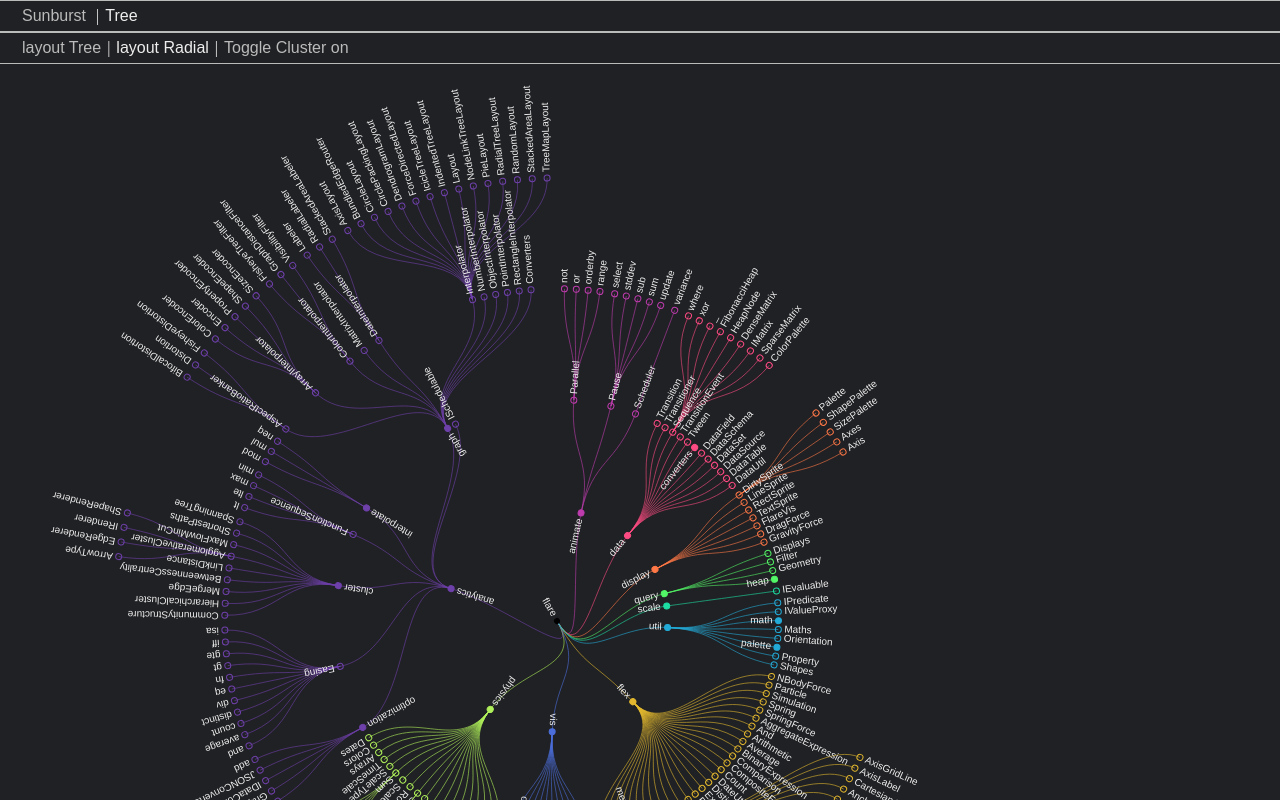
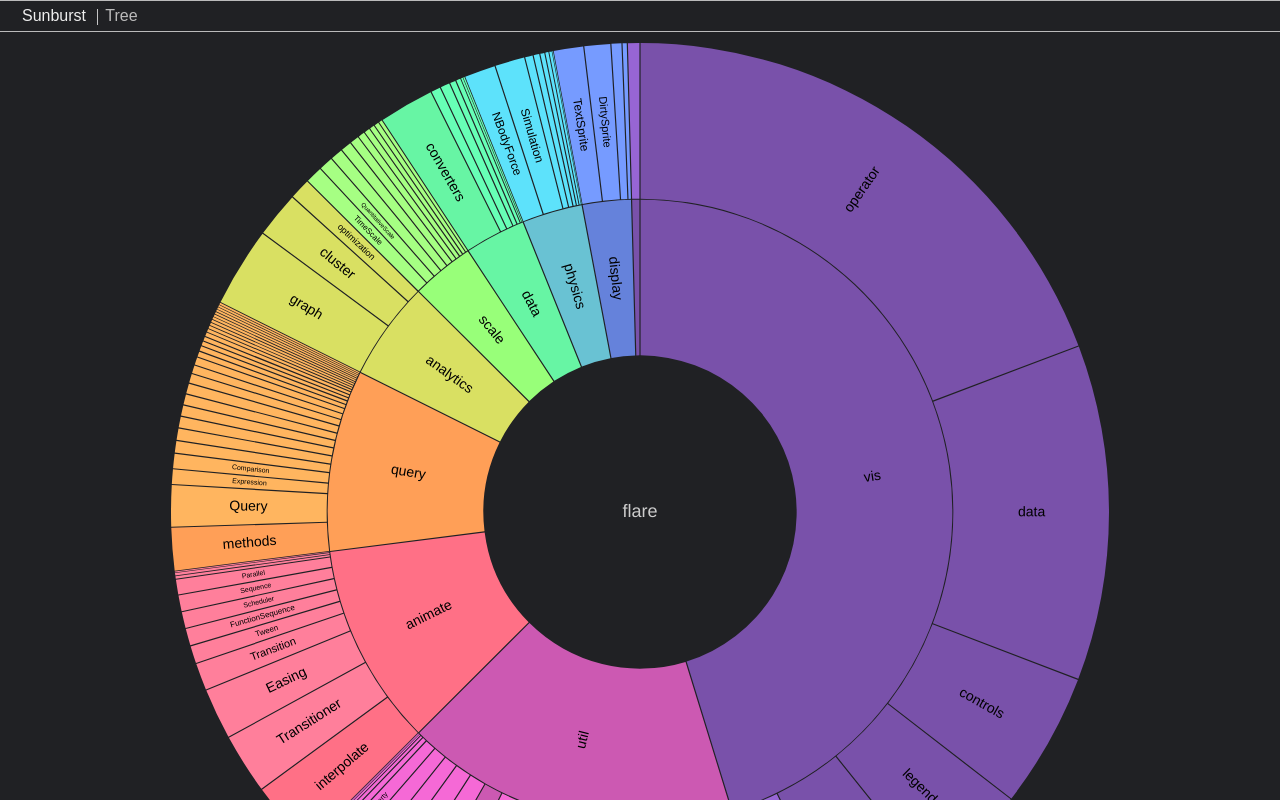
Before and after one commit to linnstrand/graph-craft, a React (Create React App) app: page / in a window 1280 px wide. Shown: the top 800 px of the page. Built offline with nearby package versions, Linux system fonts and the light colour scheme.

Commit message:
fix strict ts errors

```diff
--- a/src/App.tsx
+++ b/src/App.tsx
@@ -4,7 +4,7 @@ import { Sunburst } from './Sunburst';
 import { useState } from 'react';
 import { NavBar } from './Navbar';
 import './navbar.css';
-import { getDiscreteColors } from './util';
+import { BaseData, Data, getDiscreteColors } from './util';
 
 function App() {
   return (
@@ -16,10 +16,14 @@ function App() {
 
 export default App;
 
+const processData = ({ children, value = 0, ...rest }: BaseData): Data => {
+  return { children: children?.map((c) => processData(c)), value, color: '#eee', ...rest } as Data;
+};
+
 const Container = () => {
-  const [graph, setGraph] = useState('tree');
-  const data = { ...testdata };
-  const colorSetter = getDiscreteColors(data.children.length + 1);
+  const [graph, setGraph] = useState('sunburst');
+  const data = processData(testdata);
+  const colorSetter = getDiscreteColors(data.children?.length || 0 + 1);
 
   return (
     <>
--- a/src/Sunburst.tsx
+++ b/src/Sunburst.tsx
@@ -1,15 +1,21 @@
 import { useMemo, useRef, useLayoutEffect } from 'react';
 import * as d3 from 'd3';
-import { BaseData, ChartParams, Data } from './util';
+import { ChartParams, Data } from './util';
 
-interface DataSun extends Data {
-  target: DataNode;
+interface RectanglePoints {
+  x0: number;
+  x1: number;
+  y0: number;
+  y1: number;
+}
+export interface DataSun extends Data {
+  target: RectanglePoints;
   current: DataNode;
 }
 
 type DataNode = d3.HierarchyRectangularNode<DataSun>;
 
-export const sortHeight = (root: d3.HierarchyNode<BaseData>) =>
+export const sortHeight = (root: d3.HierarchyNode<Data>) =>
   root.sum((d) => d.value || 0).sort((a, b) => (b.value || 0) - (a.value || 0));
 
 const setBranchColor = (d: d3.HierarchyRectangularNode<Data>, branchColor: string) => {
@@ -26,13 +32,12 @@ const setBranchColor = (d: d3.HierarchyRectangularNode<Data>, branchColor: strin
 
 export const Sunburst = ({ data, size, colorSetter }: ChartParams) => {
   const ref = useRef<SVGSVGElement>(null);
-
   const radius = size / 6;
 
   const root: DataNode = useMemo(() => {
     const hirarchy = d3.hierarchy(data);
     sortHeight(hirarchy);
-    const partition = d3.partition<BaseData>().size([2 * Math.PI, hirarchy.height + 1])(
+    const partition = d3.partition<Data>().size([2 * Math.PI, hirarchy.height + 1])(
       hirarchy
     ) as DataNode;
 
@@ -51,10 +56,10 @@ export const Sunburst = ({ data, size, colorSetter }: ChartParams) => {
     .outerRadius((d) => Math.max(d.y0 * radius, d.y1 * radius - 1)); // radius for outside
 
   // We only want to show 3 rings
-  const arcVisible = (d?: DataNode) => (d ? d.y1 <= 3 && d.y0 >= 1 && d.x1 > d.x0 : false);
+  const arcVisible = (d: RectanglePoints) => (d ? d.y1 <= 3 && d.y0 >= 1 && d.x1 > d.x0 : false);
 
   // Hide labels that doesn't fit
-  const labelVisible = (d: DataNode) =>
+  const labelVisible = (d: RectanglePoints) =>
     d.y1 <= 3 && d.y0 >= 1 && (d.y1 - d.y0) * (d.x1 - d.x0) > 0.03;
 
   // center label text
@@ -170,16 +175,15 @@ export const Sunburst = ({ data, size, colorSetter }: ChartParams) => {
     );
 
     const t = container.transition().duration(750);
-    const c = slices
+    slices
       .transition(t)
       .tween('animated-slices', (d) => {
         const i = d3.interpolate(d.data.current, d.data.target);
-        return (time) => (d.data.current = i(time));
+        return (time) => (d.data.current = { ...d.data.current, ...i(time) });
       })
       .attr('fill-opacity', (d) => (arcVisible(d.data.target) ? 1 : 0))
-      .attr('pointer-events', (d) => (arcVisible(d.data.target) ? 'auto' : 'none'));
-
-    c.attrTween('d', (d) => () => setArc(d.data.current) || '');
+      .attr('pointer-events', (d) => (arcVisible(d.data.target) ? 'auto' : 'none'))
+      .attrTween('d', (d) => () => setArc(d.data.current) || '');
 
     labels
       .transition(t)
--- a/src/util.ts
+++ b/src/util.ts
@@ -3,7 +3,7 @@ import * as d3 from 'd3';
 export interface BaseData {
   name: string;
   value?: number;
-  children?: BaseData;
+  children?: BaseData[];
 }
 
 export interface Data {
@@ -14,7 +14,7 @@ export interface Data {
 }
 
 export interface ChartParams {
-  data: BaseData;
+  data: Data;
   size: number;
   colorSetter: d3.ScaleOrdinal<string, string, never>;
 }
```
